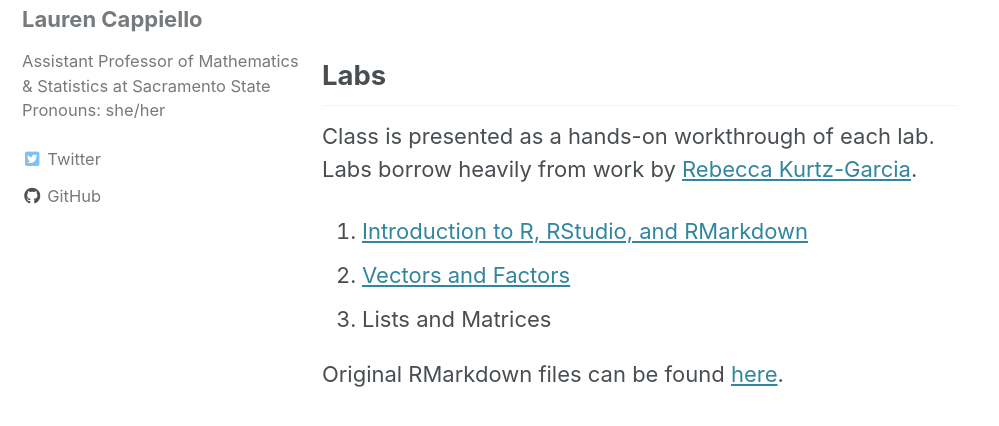
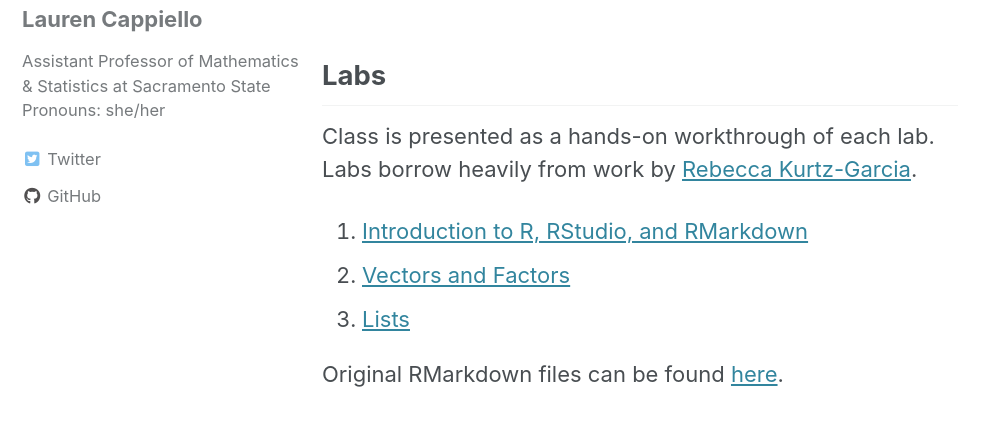
Before and after one commit to lgpcappiello/lgpcappiello.github.io, a Jekyll site: the page built from teaching/stat128/index.md, in a window 1280 px wide and 900 px high, cut to the strip 225-651 px from the top of the window. Shown: the whole strip, without its empty margins (0-999 px from the left). Built offline with Jekyll 4.4.1, drawn with Linux system fonts in a browser that asks for light colours; cached includes are drawn as plain includes; nearby versions of some CDN libraries.

Commit message:
Update index.md

```diff
--- a/teaching/stat128/index.md
+++ b/teaching/stat128/index.md
@@ -13,6 +13,6 @@ Class is presented as a hands-on workthrough of each lab. Labs borrow heavily fr
 
 1. [Introduction to R, RStudio, and RMarkdown](https://lgpcappiello.github.io/teaching/stat128/rmarkdown/1-Intro-to-R.html)
 2. [Vectors and Factors](https://lgpcappiello.github.io/teaching/stat128/rmarkdown/2-Vectors.html)
-3. Lists and Matrices
+3. [Lists](https://lgpcappiello.github.io/teaching/stat128/rmarkdown/3-Lists.html)
 
 Original RMarkdown files can be found [here](https://github.com/lgpcappiello/lgpcappiello.github.io/tree/master/teaching/stat128/rmarkdown).
```
